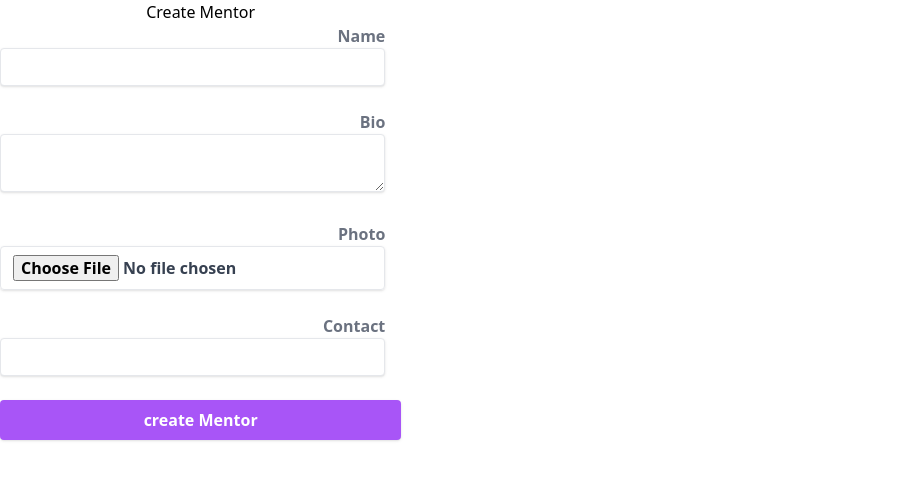
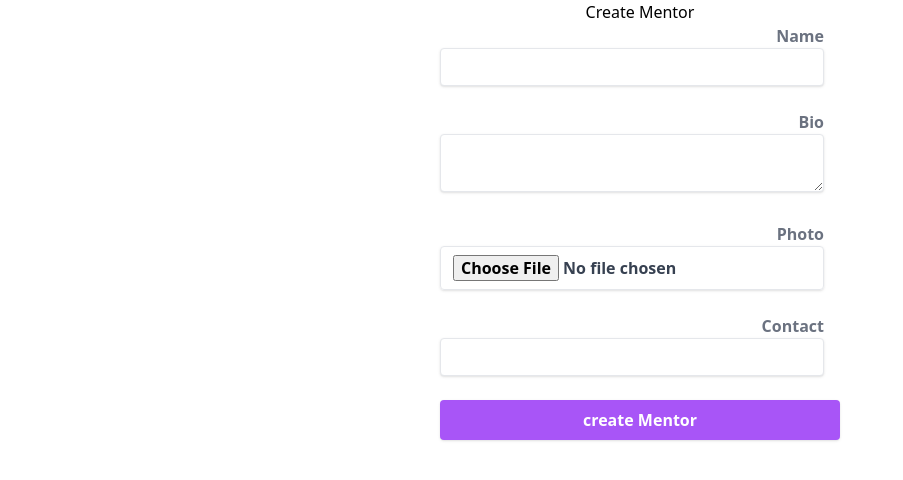
Before and after one commit to hienphan0111/Mentor-front-end-app, a React (Vite) app: page /Add-mentor in a window 1280 px wide. Shown: the top 480 px of the page, without its empty margins (0-903 px from the left). Built offline with nearby package versions, Linux system fonts and the light colour scheme.

Commit message:
Fix width to full screen

```diff
--- a/src/components/mentor_form.jsx
+++ b/src/components/mentor_form.jsx
@@ -28,8 +28,8 @@ function MentorForm() {
   };
 
   return (
-    <div>
-      <h2>Create Mentor</h2>
+    <div className="mentor-form-container w-full h-screen">
+      <h1>Create Mentor</h1>
       {error && (
       <p>
         Error:
@@ -41,28 +41,28 @@ function MentorForm() {
         {mentor.name}
       </p>
       )}
-      <form onSubmit={handleSubmit}>
-        <label htmlFor="name" className="block text-gray-500 font-bold md:text-right mb-1 md:mb-0 pr-4">
+      <form onSubmit={handleSubmit} className="mentor-form flex flex-col justify-center items-center">
+        <label htmlFor="name" className="w-full text-center block text-gray-500 font-bold md:text-right mb-1 md:mb-0 pr-4 max-w-[400px]">
           Name
           <input className="shadow appearance-none border rounded w-full py-2 px-3 text-gray-700 leading-tight focus:outline-none focus:shadow-outline" type="text" id="name" value={name} onChange={(e) => setName(e.target.value)} />
         </label>
         <br />
-        <label htmlFor="bio" className="block text-gray-500 font-bold md:text-right mb-1 md:mb-0 pr-4">
+        <label htmlFor="bio" className="w-full text-center block text-gray-500 font-bold md:text-right mb-1 md:mb-0 pr-4 max-w-[400px]">
           Bio
           <textarea id="bio" className="shadow appearance-none border rounded w-full py-2 px-3 text-gray-700 leading-tight focus:outline-none focus:shadow-outline" value={bio} onChange={(e) => setBio(e.target.value)} />
         </label>
         <br />
-        <label htmlFor="photo" className="block text-gray-500 font-bold md:text-right mb-1 md:mb-0 pr-4">
+        <label htmlFor="photo" className="w-full block text-gray-500 font-bold md:text-right mb-1 md:mb-0 pr-4 max-w-[400px]">
           Photo
           <input type="file" className="shadow appearance-none border rounded w-full py-2 px-3 text-gray-700 leading-tight focus:outline-none focus:shadow-outline" id="photo" value={photo} onChange={(e) => setPhoto(e.target.value)} />
         </label>
         <br />
-        <label htmlFor="contact" className="block text-gray-500 font-bold md:text-right mb-1 md:mb-0 pr-4">
+        <label htmlFor="contact" className="w-full block text-gray-500 font-bold md:text-right mb-1 md:mb-0 pr-4 max-w-[400px]">
           Contact
           <input type="text" id="contact" className="shadow appearance-none border rounded w-full py-2 px-3 text-gray-700 leading-tight focus:outline-none focus:shadow-outline" value={contact} onChange={(e) => setContact(e.target.value)} />
         </label>
         <br />
-        <button type="submit" className="shadow bg-purple-500 hover:bg-purple-400 w-full focus:shadow-outline focus:outline-none text-white font-bold py-2 px-4 rounded">create Mentor</button>
+        <button type="submit" className="w-full max-w-[400px] shadow bg-purple-500 hover:bg-purple-400 w-full focus:shadow-outline focus:outline-none text-white font-bold py-2 px-4 rounded">create Mentor</button>
       </form>
     </div>
   );
```
